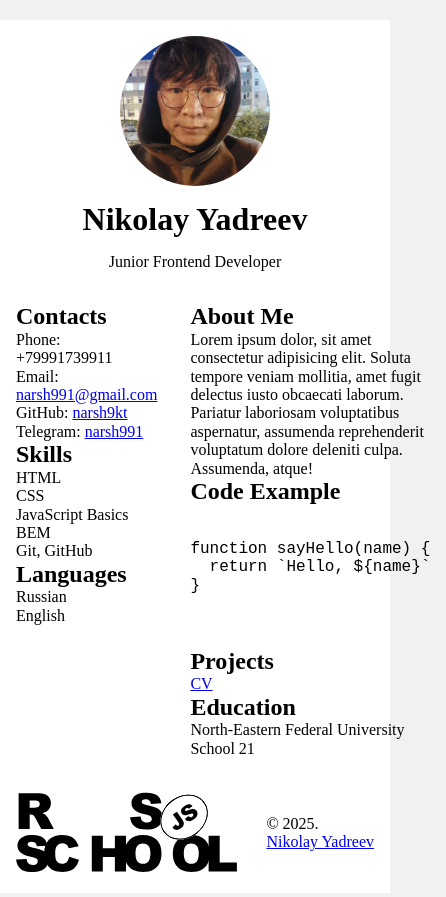
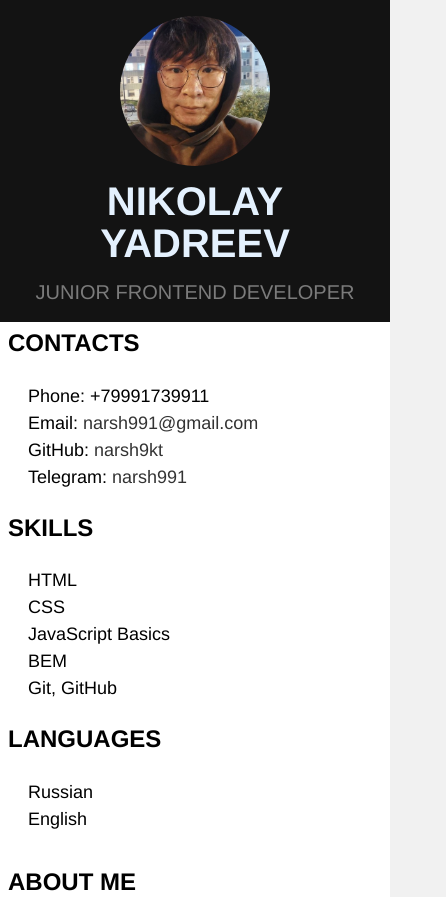
Before and after one commit to narsh9kt/rsschool-cv, a plain HTML site: page index.html in a window 390 px wide. Shown: the top 897 px of the page, 446 px wide, since content can reach past the window. Drawn offline with Linux system fonts and the light colour scheme.

Commit message:
feat: complete layout and base styling

```diff
--- a/index.html
+++ b/index.html
@@ -61,7 +61,7 @@
     <div class="content">
       <section class="about-me" id="about-me">
         <h2 class="section-title about-me__title">About Me</h2>
-        <p class="about-me__text">Lorem ipsum dolor, sit amet consectetur adipisicing elit. Soluta tempore veniam mollitia, amet fugit delectus iusto obcaecati laborum. Pariatur laboriosam voluptatibus aspernatur, assumenda reprehenderit voluptatum dolore deleniti culpa. Assumenda, atque!</p>
+        <p class="about-me__text">As a Junior Frontend Developer focused on HTML, CSS, and JavaScript, I enjoy creating responsive websites for all devices. I'm constantly learning by building projects on GitHub. Currently seeking a junior position or internship where I can apply my skills, absorb knowledge from a team, and develop into a valuable asset.</p>
       </section>
       <section class="code-example" id="code">
         <h2 class="section-title code-example__title">Code Example</h2>
--- a/style/style.css
+++ b/style/style.css
@@ -3,12 +3,15 @@ body {
   margin: 0;
   padding: 0;
   background-color: #f1f1f1;
+  font-family: Helvetica, Arial, sans-serif;
+  font-size: 18px;
+  line-height: 1.5em;
 }
 
 ul {
   list-style: none;
   margin: 0;
-  padding: 0;
+  padding: 0 0 0 20px;
 }
 
 h1, h2, h3, h4, h5, h6 {
@@ -17,6 +20,11 @@ h1, h2, h3, h4, h5, h6 {
 
 p {
   margin: 0;
+}
+
+a {
+  text-decoration: none;
+  color: #000;
 }
 
 .root {
@@ -33,6 +41,7 @@ p {
   align-items: center;
   gap: 15px;
   padding: 1rem;
+  background:#131313;
 }
 
 .header__author-photo {
@@ -41,17 +50,61 @@ p {
   border-radius: 50%;
 }
 
+.header__title {
+  margin: 0;
+  font-size: 40px;
+  line-height: 1.04em;
+  text-transform: uppercase;
+  text-align: center;
+  color: #e4f1fe;
+}
+
+/* .last-name {
+  color: #7b7b7b;
+} */
+
+.header__subtitle {
+  margin: 0;
+  font-size: 20px;
+  text-transform: uppercase;
+  text-align: center;
+  color: #7b7b7b;
+}
+
 .main {
   display: grid;
   grid-template-columns: 1fr 1px 2fr;
 }
 
+.section-title {
+  margin: 0 0 27px;
+  font-size: 24px;
+  line-height: 1.06em;
+  text-transform: uppercase;
+}
+
 .info {
+  display: flex;
+  flex-direction: column;
+  gap: 30px;
   padding: 1rem;
 }
 
+.line {
+  border-left: 1px solid #c7c7c7;
+  margin: 1rem 0;
+  width: 2%;
+}
+
 .content {
+  display: flex;
+  flex-direction: column;
+  gap: 30px;
   padding: 1rem;
+}
+
+.code-example__block {
+  margin: 0;
 }
 
 .footer {
@@ -60,3 +113,77 @@ p {
   align-items: center;
   padding: 1rem;
 }
+
+.footer__logo {
+  width: 121px;
+  height: 45px;
+  object-fit: cover;
+}
+
+.footer__info {
+  display: flex;
+  column-gap: 9px;
+}
+
+.link--opacity {
+  color: rgba(0, 0, 0, 0.8);
+  transition: color 0.5s ease-out;
+  cursor: pointer;
+}
+
+.link--opacity:hover {
+  color: rgba(122, 165, 210, 0.8);
+}
+
+@media (max-width: 767px) {
+  .root {
+    margin: 0 auto;
+  }
+
+  .main {
+    grid-template-columns: 1fr;
+  }
+
+  .info {
+    gap: 24px;
+  }
+
+  .content {
+    gap: 24px;
+  }
+}
+
+@media (max-width: 480px) {
+  .header {
+    padding: 16px 8px;
+  }
+
+  .info {
+    padding: 8px 8px 0px;
+  }
+
+  .content {
+    padding: 0px 8px;
+  }
+
+  .footer {
+    padding: 16px 8px;
+  }
+}
+
+@media (max-width: 414px) {
+  .code-example {
+    display: none;
+  }
+}
+
+@media (max-width: 374px) {
+  .footer__info {
+    flex-direction: column;
+  }
+
+  .footer__copyright {
+    margin: 0;
+    text-align: right;
+  }
+}
```
